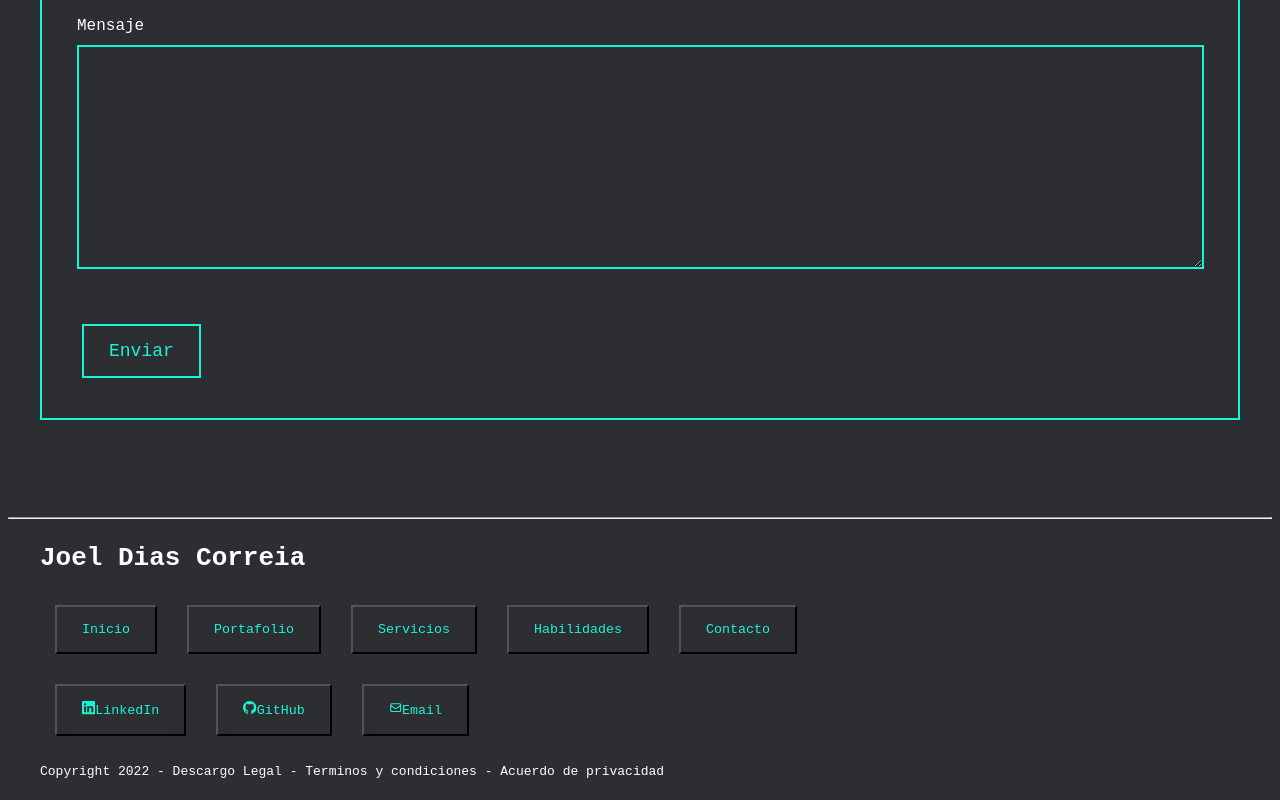
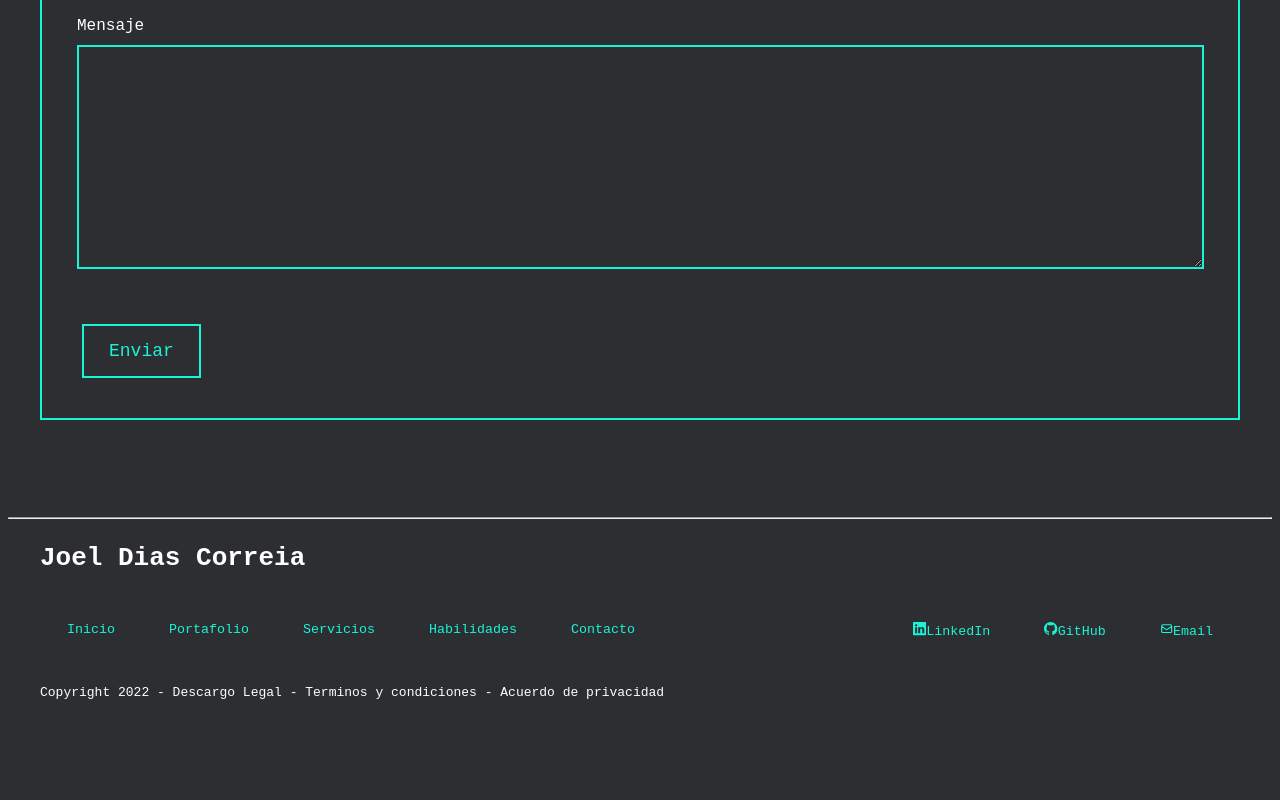
Before and after one commit to JoelDiasCorreia/personal-brand-web-page, a React app: page / in a window 1280 px wide. Shown: the part 3194-3994 px from the top of the page. After the commit the page ends 3915 px from the top, so only its background shows below. Built offline with nearby package versions, Linux system fonts and the light colour scheme; the HTML template or start-up script is replaced by a standard one.

Commit message:
Footer Button styling improvements

```diff
--- a/client/components/Footer/Footer.tsx
+++ b/client/components/Footer/Footer.tsx
@@ -6,17 +6,22 @@ export function Footer(){
     const css =`
             .footer-pagemap-btn{
                 font-family: monospace;
-                padding: 15px 25px;
-                margin: 15px;
-                padding: 15px 25px;
+                padding: 15px 10px;
                 margin: 15px;
                 background: #2D2E32;
                 color: #19F4D6;
                 cursor: pointer;
+                border: 2px solid #2D2E32;
+                -webkit-transition: all 0.15s ease-in;
+                -moz-transition: all 0.15s ease-in;
+                -o-transition: all 0.15s ease-in;
+                transition: all 0.15s ease-in;
 
             }
             .footer-pagemap-btn:hover{
-                border: 2px solid #19F4D6;
+                border: 2px solid #FF004D;
+                color:  #FF004D;
+
             }
             .footer-flex-horizontal-wrap{
                    display: flex;
```
